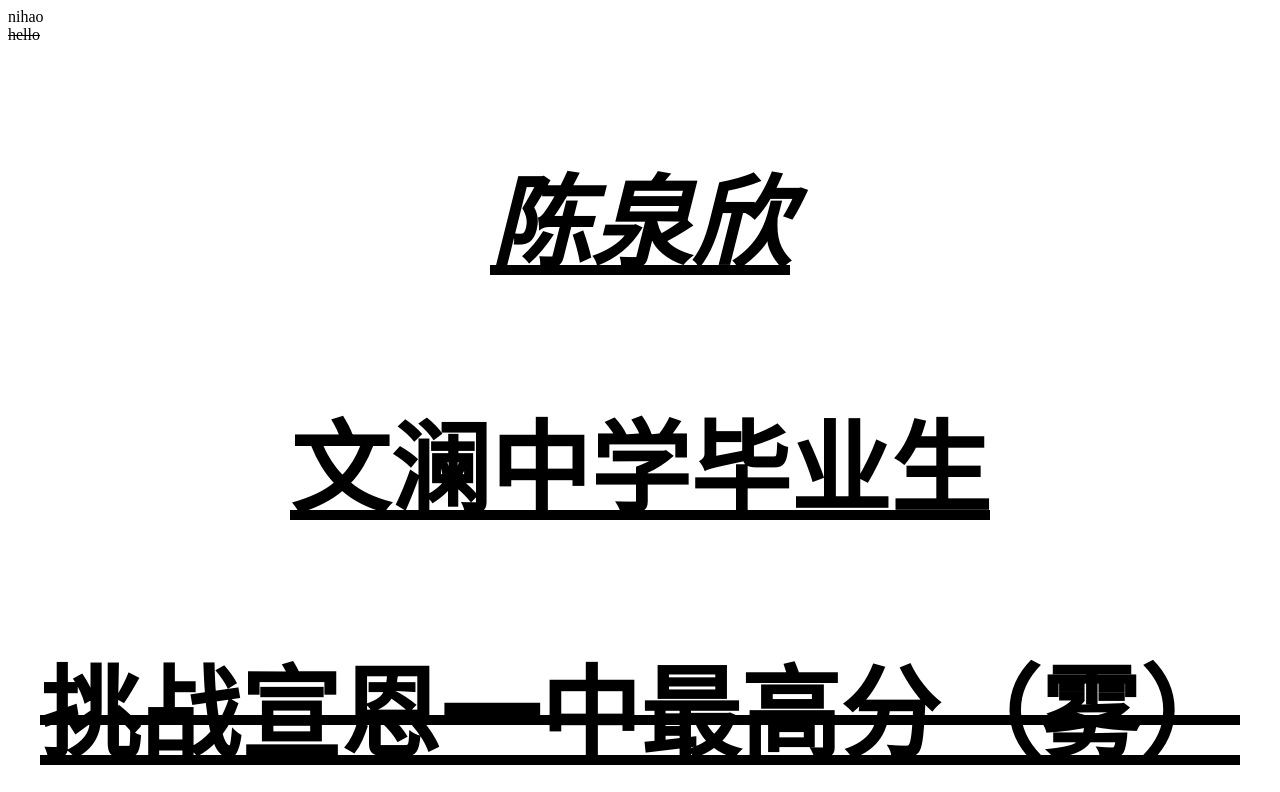
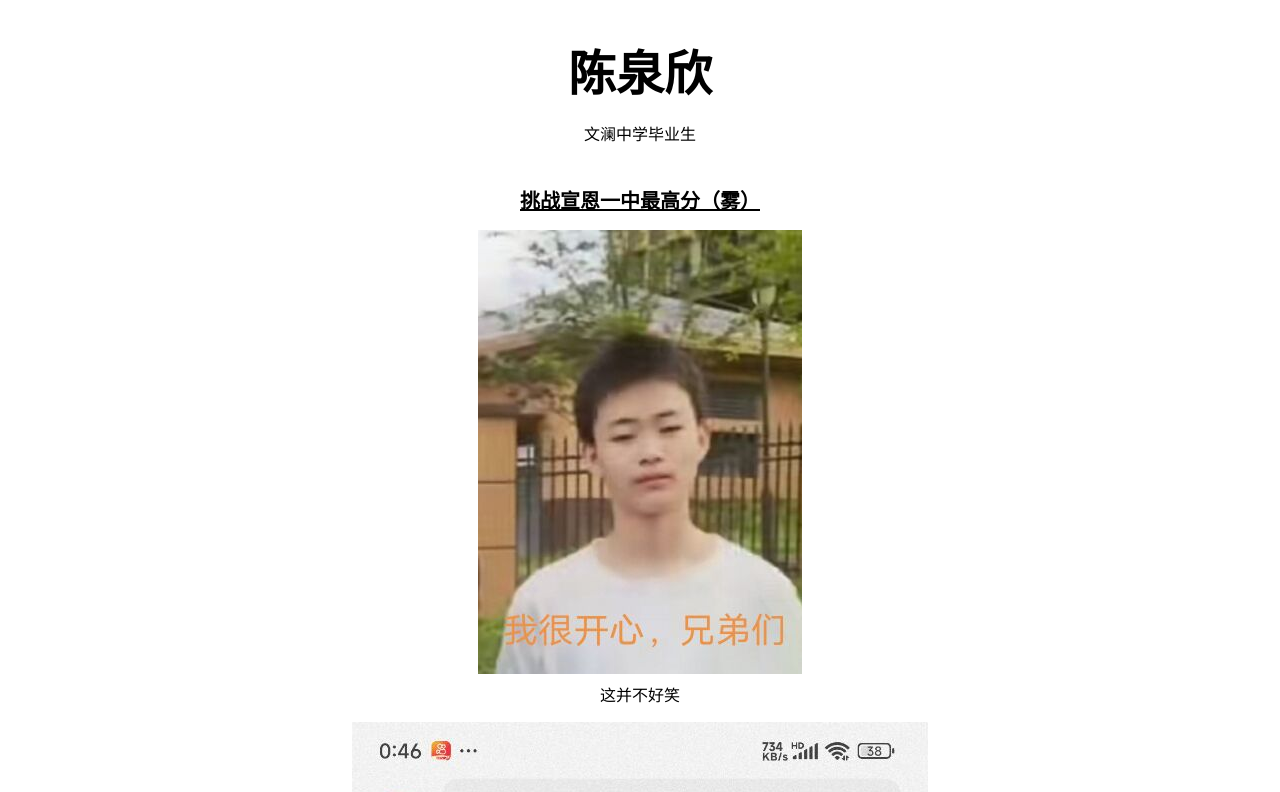
Before and after one commit to bityng/chenquanxin, a plain HTML site: page index.html in a window 1280 px wide. Shown: the top 792 px of the page. Drawn offline with Linux system fonts and the light colour scheme.

Commit message:
使用Copilot调整了主代码

```diff
--- a/index.html
+++ b/index.html
@@ -1,51 +1,92 @@
 <!DOCTYPE html>
-<html lang="zh_cn">
+<html lang="zh-CN">
 
-<head>nihao
+<head>
+    <meta charset="utf-8">
+    <meta name="viewport" content="width=device-width,initial-scale=1">
     <title>陈泉欣</title>
-</head>
-<meta charset="UTF-8">
-<br>
-<del>hello</del>
     <style>
-    p {
+        body {
+            font-family: Arial, sans-serif;
+            margin: 0;
+            padding: 1rem;
             text-align: center;
         }
-    p {
-            font-family: Arial, sans-serif;
-            font-size: 100px;
+
+        header {
+            padding: 1rem 0;
+        }
+
+        h1 {
+            font-size: 3rem;
+            margin: 0.2rem 0;
+        }
+
+        h2 {
+            font-size: 1.25rem;
+            margin: 0.5rem 0;
+        }
+
+        .muted {
+            text-decoration: line-through;
+        }
+
+        .under {
+            text-decoration: underline;
+        }
+
+        .img-responsive {
+            max-width: 100%;
+            height: auto;
+            display: block;
+            margin: 0.5rem auto;
+        }
+
+        main {
+            max-width: 900px;
+            margin: 0 auto;
+        }
+
+        footer {
+            margin-top: 1rem;
+            font-size: 0.9rem;
+            color: #555;
         }
     </style>
-<h1>
-    <u>
-        <i>
-            <p>陈泉欣</p>
-        </i>
-    </u>
-</h1>
-<h1>
-    <u>
+</head>
+
+<body>
+    <header>
+        <h1>陈泉欣</h1>
         <p>文澜中学毕业生</p>
-    </u>
-</h1>
-<h2>
-    <del>
-        <u>
-            <p>挑战宣恩一中最高分（雾）</p>
-        </u>
-    </del>
-</h2>
-<img src="0624A88B8F376F108C7CD884AD758C36_0.jpg" alt="这并不好笑">
-<img src="chengji.jpg" alt="中考成绩779">
+    </header>
+
+    <main>
+        <h2 class="muted under">挑战宣恩一中最高分（雾）</h2>
+
+        <figure>
+            <img src="0624A88B8F376F108C7CD884AD758C36_0.jpg" alt="个人照片" class="img-responsive">
+            <figcaption>这并不好笑</figcaption>
+        </figure>
+
+        <img src="chengji.jpg" alt="中考成绩：779" class="img-responsive">
 
         <pre>你好啊</pre>
 
-<body>img
+        <section>
             <h2>示例</h2>
-    <img src="main-visual.jpg" alt="光&对立">
-    <br>
-    <a href="https://www.bilibili.com/">B站入口</a>
-    <a href="README.md"><p>自述文件</p></a>
+            <img src="main-visual.jpg" alt="光与对立" class="img-responsive">
+            <p>
+                <a href="https://www.bilibili.com/" target="_blank" rel="noopener">B站入口</a>
+                ·
+                <a href="README.md">自述文件</a>
+            </p>
+        </section>
+    </main>
+
+    <footer>
+        <p>&copy; 2025 陈泉欣</p>
+    </footer>
 </body>
 
 </html>
```
Lines whose indentation alone changed are shown as unchanged.
